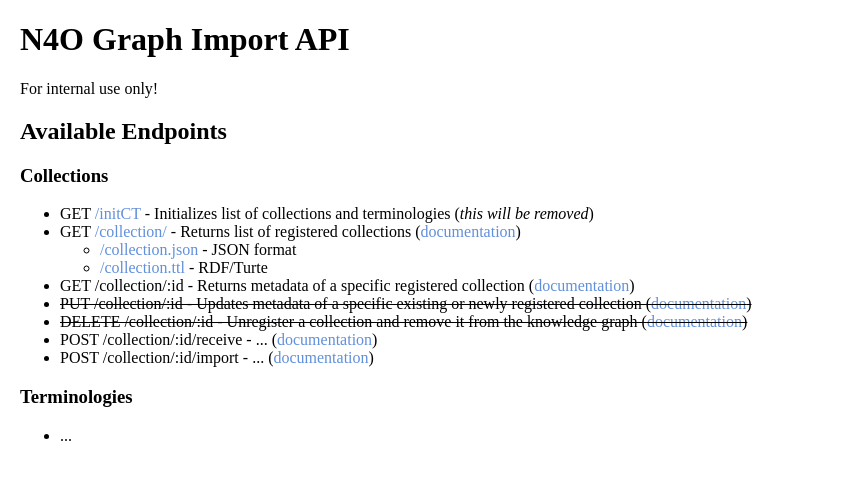
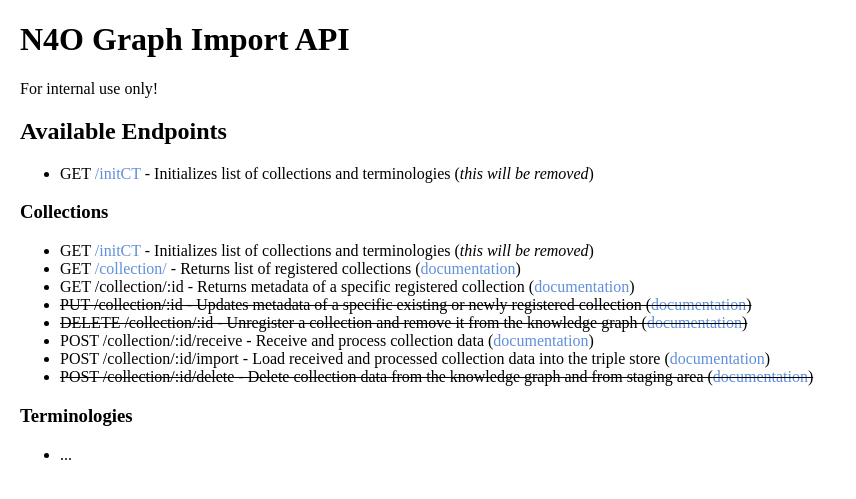
Before and after one commit to nfdi4objects/n4o-graph-importer, a Flask app: page / in a window 1280 px wide. Shown: the top 499 px of the page, without its empty margins (0-856 px from the left). Run offline with Flask 3, Linux system fonts and the light colour scheme.

Commit message:
Extend API documentation and remove Turtle format.

```diff
--- a/app.py
+++ b/app.py
@@ -65,6 +65,7 @@ def initCT():
     return res.stdout, 200,  {'Content-Type': 'text/plain'}
 
 
+@app.route('/collection', methods=['GET'])
 @app.route('/collection.json', methods=['GET'])
 def collection_json():
     '''Get all collections in JSON format'''
@@ -76,57 +77,12 @@ def collection_json():
     return jsonify(error=err), 500
 
 
-@app.route('/collection.ttl', methods=['GET'])
-def collection_ttl():
-    '''Get all collections in Turtle format'''
-    with open(COLLECTIONS_TTL, 'r') as f:
-        res = f.read()
-        err = "No Turtle file found" if not res else None
-    if res:
-        return res, 200, {'Content-Type': 'text/turtle'}
-    return jsonify(error=err), 500
-
-
-@app.route('/collection', methods=['GET'])
-@app.route('/collection/', methods=['GET'])
-def collection():
-    '''Return collections in JSON or Turtle format based on the Accept header'''
-    accept = request.headers.get('Accept', 'application/json')
-    if accept == 'text/turtle':
-        return collection_ttl()
-    return collection_json()
-
-
 @app.route('/collection/<int:id>.json', methods=['GET'])
 def collection_id_json(id):
     '''Get collection by ID in JSON format'''
     if js_str := load_collection_file(id):
         return js_str, 200, {'Content-Type': 'text/json'}
     return jsonify(error="collection not found", id=id), 404
-
-
-def sparql_request(query):
-    '''Make a SPARQL request to the Fuseki server and return the result in Turtle format.'''
-    spaql_url = os.environ.get('SPARQL', 'http://localhost:3030/n4o')
-    fuseki_w = SPARQLWrapper(spaql_url)
-    fuseki_w.setQuery(query)
-    fuseki_w.addParameter(
-        "named-graph-uri", "https://graph.nfdi4objects.net/collection/")
-    return fuseki_w.queryAndConvert()
-
-
-@app.route('/collection/<int:id>.ttl', methods=['GET'])
-def collection_id_ttl(id):
-    '''Get collection by ID in Turtle format'''
-    graph = sparql_request(
-        f"DESCRIBE <https://graph.nfdi4objects.net/collection/{str(id)}>")
-    if len(graph) > 0:
-        response = make_response(graph.serialize(format="turtle"), 200)
-        response.mimetype = "text/turtle"
-    else:
-        response = make_response("Not found", 404)
-        response.mimetype = "text/plain"
-    return response
 
 
 def add_csv_item(item, id):
--- a/templates/index.html
+++ b/templates/index.html
@@ -31,15 +31,14 @@
     <h1>{{ name }}</h1>
     <p>For internal use only!</p>
     <h2>Available Endpoints</h2>
+    <ul>
+      <li>GET <a href="/initCT">/initCT</a> - Initializes list of collections and terminologies (<em>this will be removed</em>)</li>
+    </ul>
     <h3>Collections</h3>
     <ul>
       <li>GET <a href="/initCT">/initCT</a> - Initializes list of collections and terminologies (<em>this will be removed</em>)</li>
       <li>
         GET <a href="/collection/">/collection/</a> - Returns list of registered collections (<a href="https://github.com/nfdi4objects/n4o-graph-importer#get-collection" target="_blank">documentation</a>)
-        <ul>
-         <li><a href="/collection.json">/collection.json</a> - JSON format</li>
-         <li><a href="/collection.ttl">/collection.ttl</a> - RDF/Turte</li>
-        </ul>
       </li>
       <li>
         GET /collection/:id - Returns metadata of a specific registered collection (<a href="https://github.com/nfdi4objects/n4o-graph-importer#get-collection_id" target="_blank">documentation</a>)
@@ -51,10 +50,13 @@
         DELETE /collection/:id - Unregister a collection and remove it from the knowledge graph (<a href="https://github.com/nfdi4objects/n4o-graph-importer#delete-collection_id" target="_blank">documentation</a>)
       </li>
       <li>
-        POST /collection/:id/receive - ... (<a href="https://github.com/nfdi4objects/n4o-graph-importer#post-collection_id_receive" target="_blank">documentation</a>)
+        POST /collection/:id/receive - Receive and process collection data (<a href="https://github.com/nfdi4objects/n4o-graph-importer#post-collection_id_receive" target="_blank">documentation</a>)
       </li>
       <li>
-        POST /collection/:id/import - ... (<a href="https://github.com/nfdi4objects/n4o-graph-importer#post-collection_id_import" target="_blank">documentation</a>)
+        POST /collection/:id/import - Load received and processed collection data into the triple store (<a href="https://github.com/nfdi4objects/n4o-graph-importer#post-collection_id_import" target="_blank">documentation</a>)
+      </li>
+      <li style="text-decoration: line-through;">
+        POST /collection/:id/delete - Delete collection data from the knowledge graph and from staging area (<a href="https://github.com/nfdi4objects/n4o-graph-importer#post-collection_id_delete" target="_blank">documentation</a>)
       </li>
     </ul>
     <h3>Terminologies</h3>
```
Also changed, not shown: README.md.
